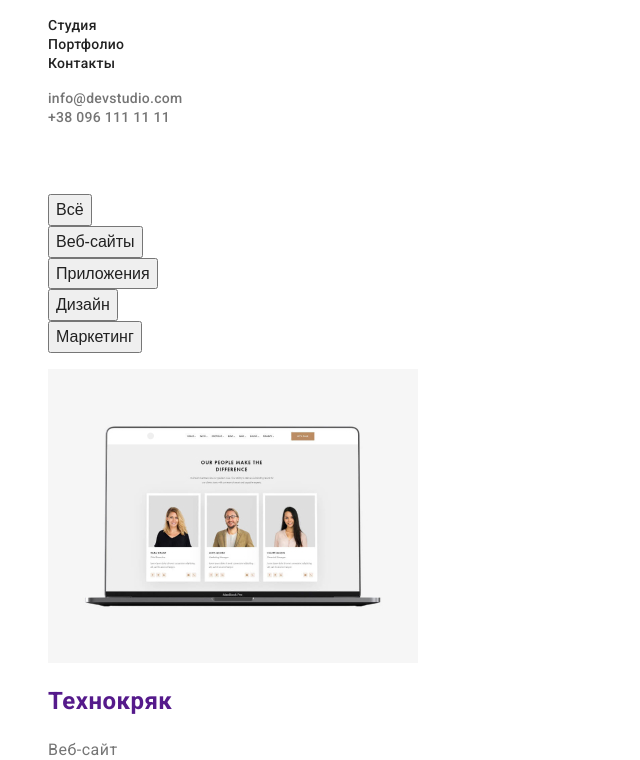
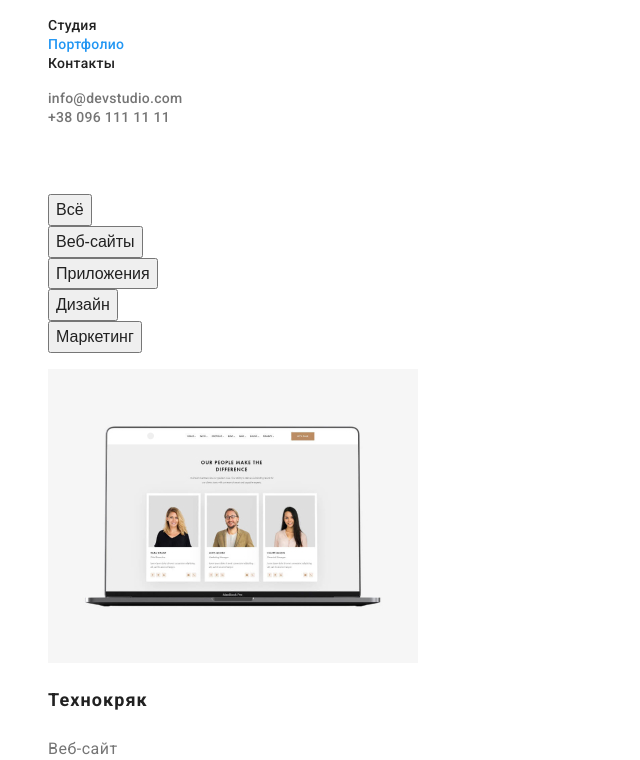
Before and after one commit to 4erkaw/goit-markup-hw-02, a plain HTML site: page portfolio.html in a window 1280 px wide. Shown: the part 40-800 px from the top of the page, without its empty margins (0-640 px from the left). Drawn offline with Linux system fonts and the light colour scheme.

Commit message:
Пофиксил css и добавил подсветку текущей страницы

```diff
--- a/css/styles.css
+++ b/css/styles.css
@@ -49,6 +49,10 @@ body {
 }
 .page a:hover,
 .page a:focus {
+  color: var(--accent-color);
+}
+
+.page .current {
   color: var(--accent-color);
 }
 .contacts a {
@@ -134,7 +138,7 @@ body {
   line-height: 1.71;
   color: var(--primary-font-color);
 }
-.footer .contacts {
+.footer .contacts a {
   font-size: 14px;
   line-height: 1.71;
   color: rgba(255, 255, 255, 0.6);
@@ -165,7 +169,7 @@ body {
 }
 
 /* List */
-.list h1 {
+.list h2 {
   font-weight: 700;
   font-size: 18px;
   line-height: 2;
--- a/portfolio.html
+++ b/portfolio.html
@@ -22,7 +22,7 @@
             <!--Pages-->
             <ul class="page list">
                 <li><a href="./index.html">Студия</a></li>
-                <li><a href="./portfolio.html">Портфолио</a></li>
+                <li><a href="./portfolio.html" class="current">Портфолио</a></li>
                 <li><a href="">Контакты</a></li>
             </ul>
 
```
Also changed, not shown: index.html (+1 -1 lines).
